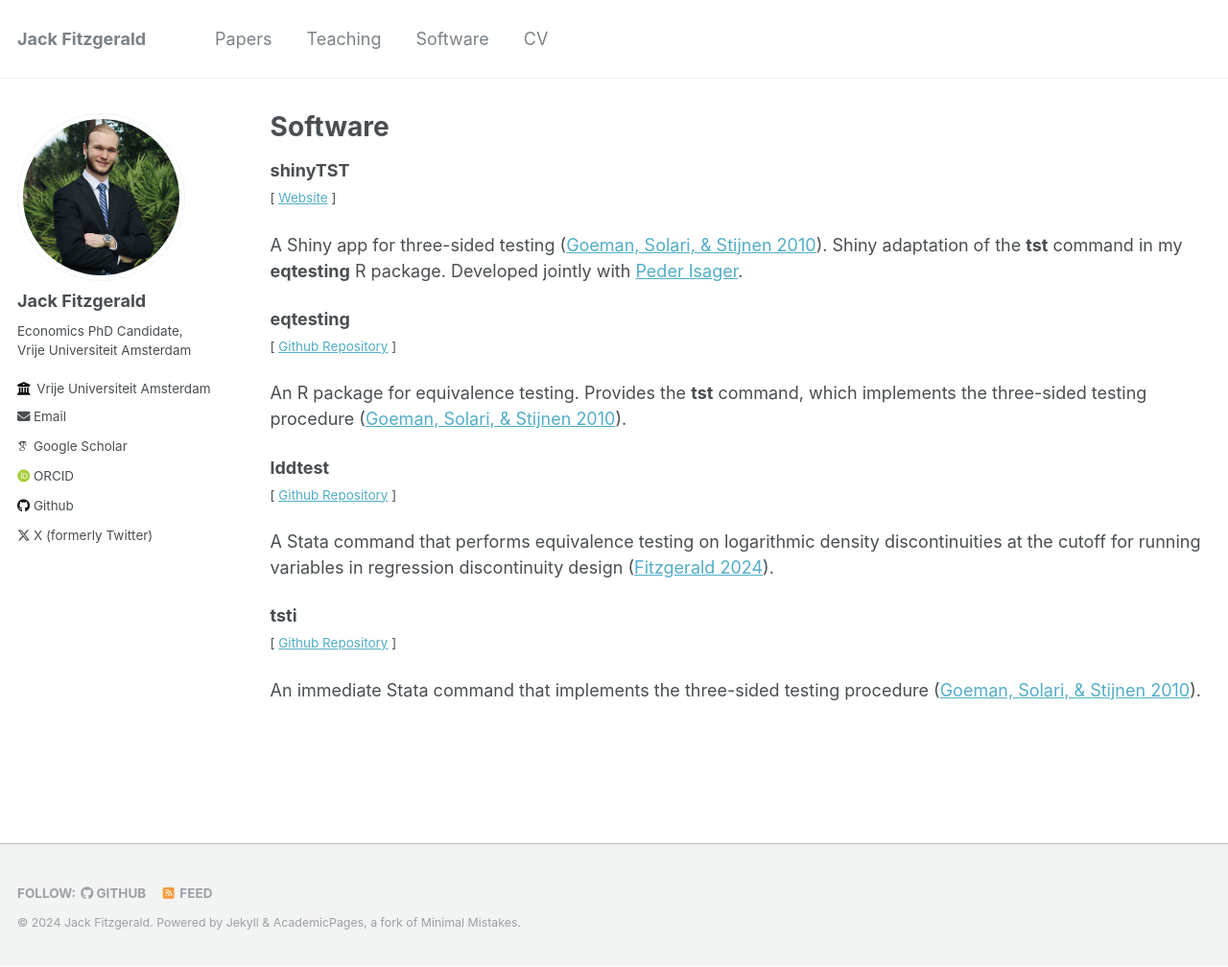
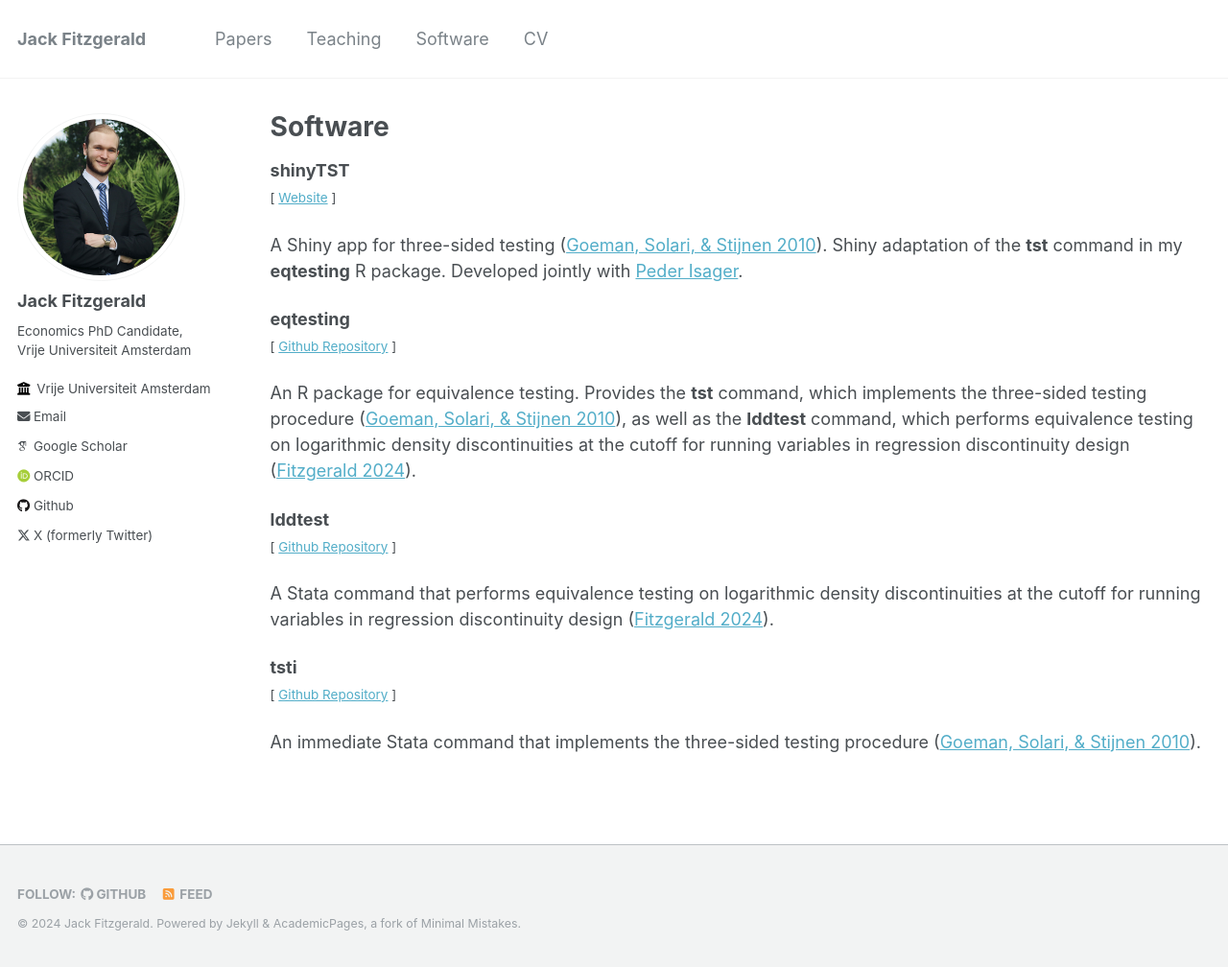
Before and after one commit to jack-fitzgerald/jack-fitzgerald.github.io, a Jekyll site: the page built from _pages/software.md, in a window 1280 px wide and 1008 px high. Shown: the whole window at 96% size. Built offline with Jekyll 4.4.1, drawn with Linux system fonts in a browser that asks for light colours; some web fonts are replaced.

Commit message:
Update software.md

```diff
--- a/_pages/software.md
+++ b/_pages/software.md
@@ -13,7 +13,7 @@ A Shiny app for three-sided testing ([Goeman, Solari, & Stijnen 2010](https://do
 **eqtesting** <br/>
 <small>[ [Github Repository](https://github.com/jack-fitzgerald/eqtesting) ] </small>
 
-An R package for equivalence testing. Provides the <b>tst</b> command, which implements the three-sided testing procedure ([Goeman, Solari, & Stijnen 2010](https://doi.org/10.1002/sim.4002)).
+An R package for equivalence testing. Provides the <b>tst</b> command, which implements the three-sided testing procedure ([Goeman, Solari, & Stijnen 2010](https://doi.org/10.1002/sim.4002)), as well as the <b>lddtest</b> command, which performs equivalence testing on logarithmic density discontinuities at the cutoff for running variables in regression discontinuity design ([Fitzgerald 2024](https://jack-fitzgerald.github.io/files/RDD_Equivalence.pdf)).
 
 **lddtest** <br/>
 <small>[ [Github Repository](https://github.com/jack-fitzgerald/lddtest) ] </small>
```
